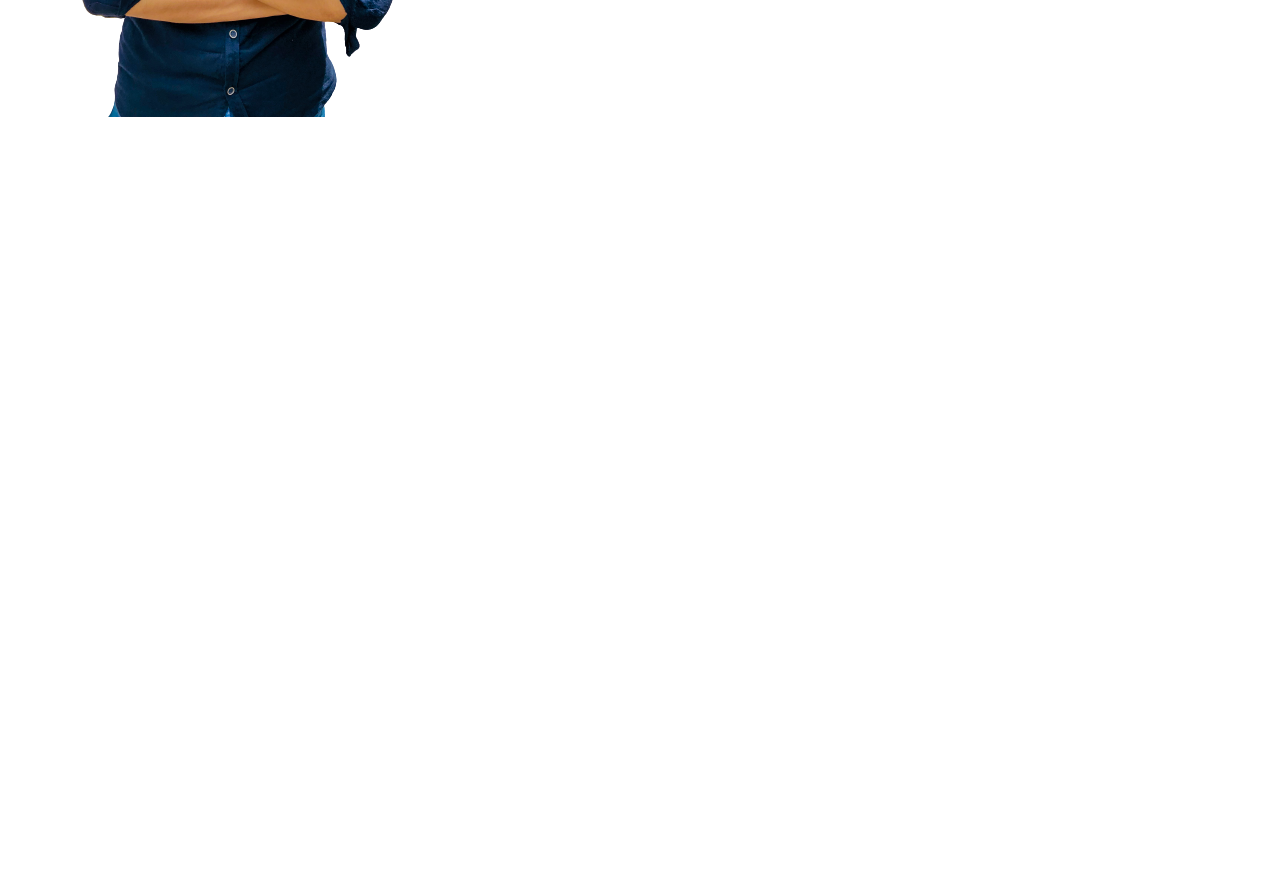
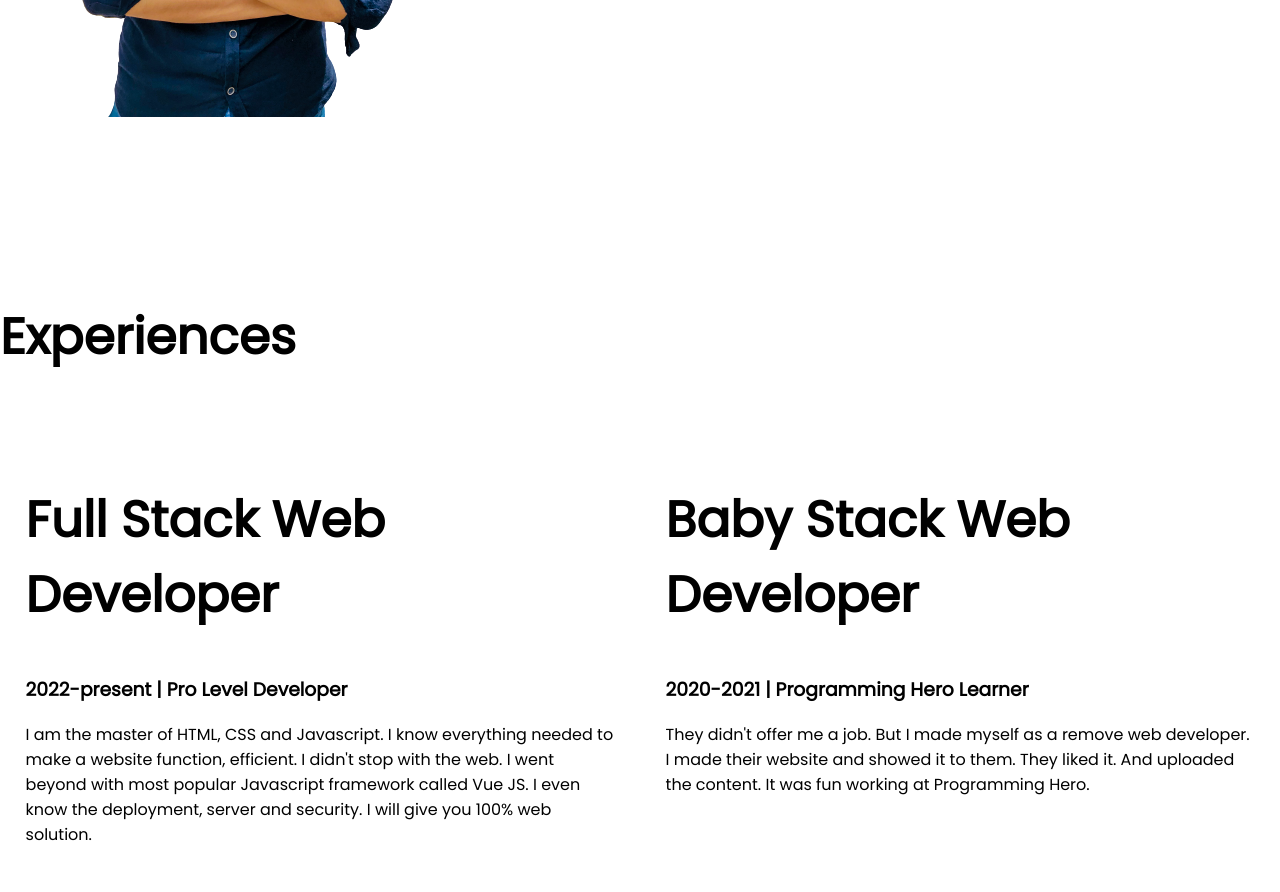
Before and after one commit to mdamirhossainjowel/mdamirhossainjowel, a plain HTML site: page index.html in a window 1280 px wide. Shown: the part 1224-2116 px from the top of the page. Before the commit the page ends 1524 px from the top, so only its background shows below. Drawn offline with Linux system fonts and the light colour scheme.

Commit message:
portfolio

```diff
--- a/index.html
+++ b/index.html
@@ -13,7 +13,7 @@
 </head>
 
 <body>
-    <section class="top_banner">
+    <section class="top_banner flexible">
         <div class="first_sec">
             <h1>Welcome To</h1>
             <h1><span class="name_color">Md. Amir Hossain Jowel!</span></h1>
@@ -27,7 +27,7 @@
         </div>
         <div class="first_sec"> <img class="first_sec_image" src="showOff/Background.png" alt=""></div>
     </section>
-    <section class="dream_big">
+    <section class="dream_big flexible">
         <div class="first_sec">
             <img src="showOff/amir3-removebg-preview.png" alt="">
         </div>
@@ -39,6 +39,26 @@
             <a class="link_button" target="_blank" href="">DOWNLOAD RESUME</a>
         </div>
     </section>
+    <section class="Experience_area">
+        <h1>Experiences</h1>
+        <div class="flexible">
+            <div class="first_sec">
+                <h1>Full Stack Web Developer</h1>
+                <h3>2022-present | Pro Level Developer </h3>
+                <p>I am the master of HTML, CSS and Javascript. I know everything needed to make a website function,
+                    efficient. I didn't stop with the web. I went beyond with most popular Javascript framework called
+                    Vue
+                    JS. I even know the deployment, server and security. I will give you 100% web solution.</p>
+            </div>
+            <div class="first_sec">
+                <h1>Baby Stack Web Developer</h1>
+                <h3>2020-2021 | Programming Hero Learner</h3>
+                <p>They didn't offer me a job. But I made myself as a remove web developer. I made their website and
+                    showed
+                    it to them. They liked it. And uploaded the content. It was fun working at Programming Hero.</p>
+            </div>
+        </div>
+    </section>
 </body>
 
 </html>
--- a/style.css
+++ b/style.css
@@ -8,7 +8,7 @@ h1{
 .name_color{
     color: orange;
 }
-section{
+.flexible{
     display: flex;
     margin-bottom: 150px;
 }
```
